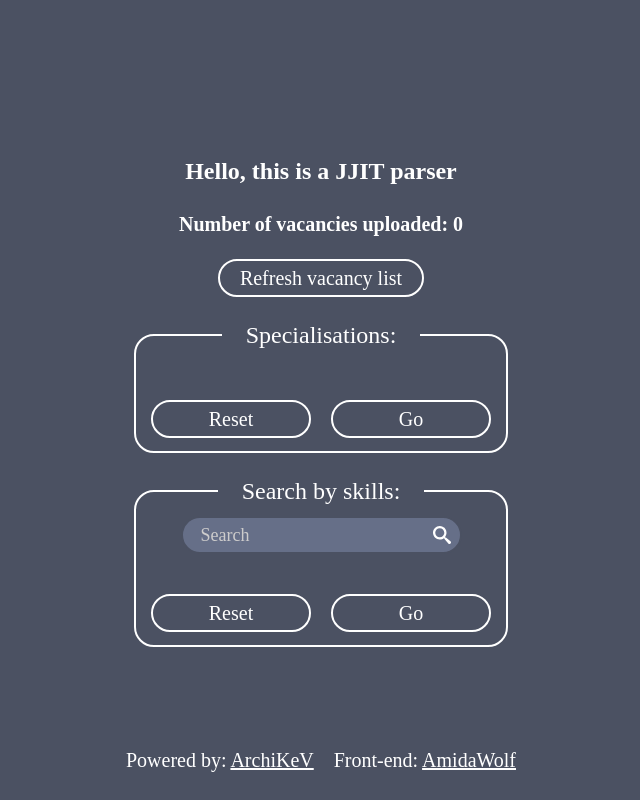
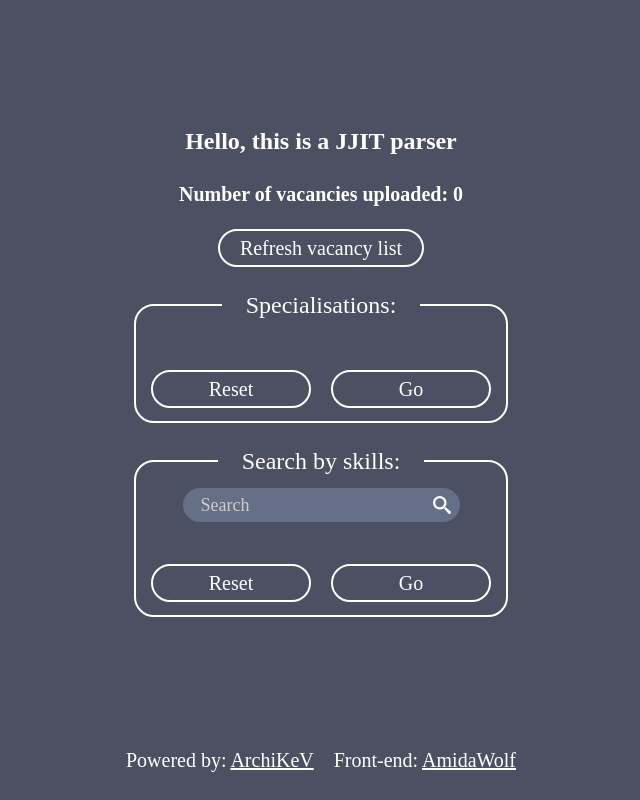
Before and after one commit to ArchiKeV/jjit, a FastAPI app: page / in a window 1280 px wide. Shown: the whole page, without its empty margins (319-959 px from the left). Run offline with FastAPI, Linux system fonts and the light colour scheme; data that the repository does not hold is empty.

Commit message:
feat: del header from main page, add styles

```diff
--- a/static/css/main.css
+++ b/static/css/main.css
@@ -47,6 +47,11 @@ a:hover {
   padding: 0 2em;
 
   gap: 1em;
+}
+
+.main_without-header {
+  padding: 1em 2em 0 2em;
+  min-height: calc(100vh - 80px);
 }
 
 .main__title {
--- a/templates/index.html
+++ b/templates/index.html
@@ -14,10 +14,7 @@
   <link href="{{ url_for('static', path='/css/main.css') }}" rel="stylesheet">
 </head>
 <body class="body">
-<header class="header">
-
-</header>
-<main class="main">
+<main class="main main_without-header">
   <h1 class="main__title">Hello, this is a JJIT parser</h1>
   <h2 class="main__subtitle">Number of vacancies uploaded: {{ vac_num }}</h2>
   <form class="form-refresh" action="/refresh">
```
